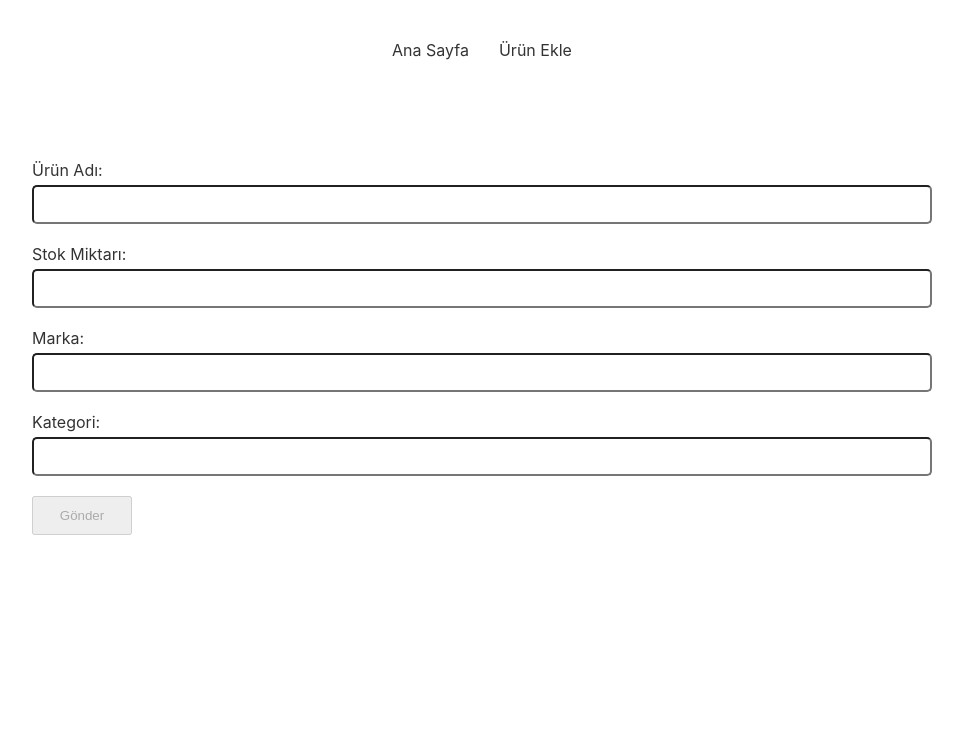
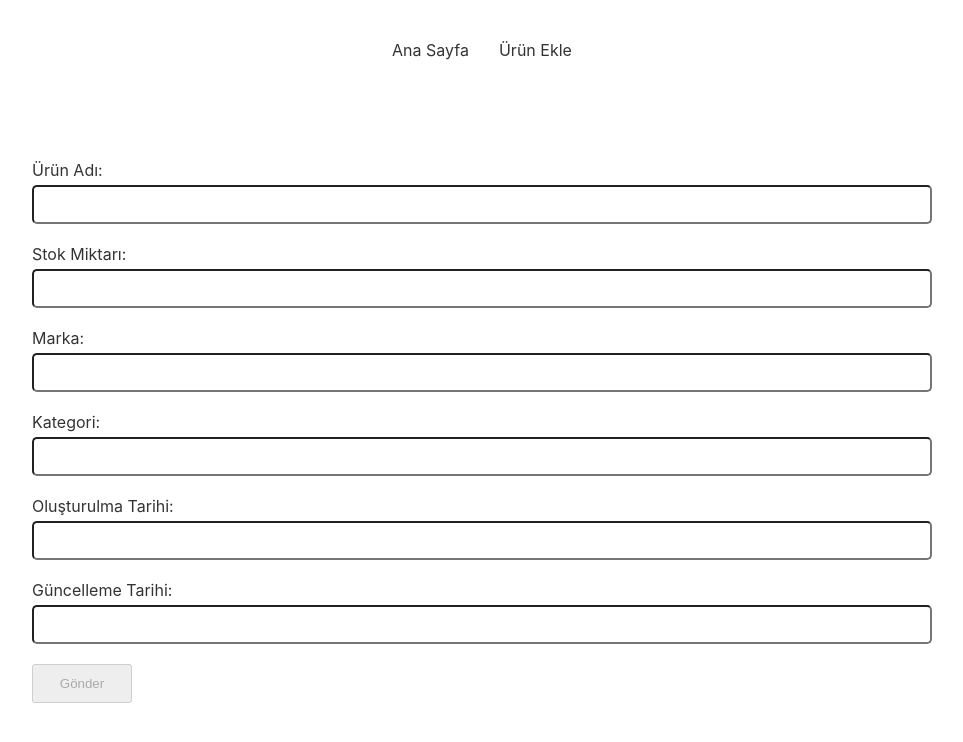
Before and after one commit to FKonyali/wms, a Vue app: page /add-product in a window 1280 px wide. Shown: the top 742 px of the page, without its empty margins (158-1121 px from the left). Built offline with nearby package versions, Linux system fonts and the light colour scheme.

Commit message:
edit button enabled

```diff
--- a/src/components/Input.vue
+++ b/src/components/Input.vue
@@ -13,6 +13,8 @@
             :maxlength="inputMaxLength"
             class="form-group__input"
             @input="eventInput"
+            :disabled="inputDisabled"
+            :value="inputValue"
         >
     </div>
 </template>
@@ -41,7 +43,11 @@ export default {
         },
         inputMaxLength: {
             type: Number
-        }
+        },
+        inputDisabled: {
+            type: Boolean
+        },
+        inputValue: {}
     },
     methods: {
         eventInput (e) {
--- a/src/components/ProductItem.vue
+++ b/src/components/ProductItem.vue
@@ -15,10 +15,10 @@
             </ul>
         </div>
         <div class="product-item__buttons">
-            <Button class="product-item__button">
+            <Button class="product-item__button" @click.native="productEdit">
                 Düzenle
             </Button>
-            <Button class="product-item__button">
+            <Button class="product-item__button" @click.native="productRemove">
                 Sil
             </Button>
         </div>
@@ -37,6 +37,16 @@ export default {
     },
     components: {
         Button
+    },
+    methods: {
+        productEdit () {
+            this.$store.commit('updateEditProduct', this.productObj)
+
+            this.$router.push('/add-product')
+        },
+        productRemove () {
+
+        }
     }
 }
 </script>
--- a/src/helpers/LocalStorage.js
+++ b/src/helpers/LocalStorage.js
@@ -3,4 +3,6 @@ import DummyData from "../resources/DummyData"
 
 export const LoadFromLocalStorage = () => (JSON.parse(localStorage.getItem(LOCALSTORAGEKEY) ?? JSON.stringify(DummyData.products)))
 
-export const SaveToLocalStorage = (links) => { localStorage.setItem(LOCALSTORAGEKEY, JSON.stringify(links)) }
+export const SaveToLocalStorage = (products) => { localStorage.setItem(LOCALSTORAGEKEY, JSON.stringify(products)) }
+
+SaveToLocalStorage(DummyData)
--- a/src/store/getters.js
+++ b/src/store/getters.js
@@ -1,5 +1,11 @@
 export default {
     getProduct (state) {
         return state.product
+    },
+    getEditProduct (state) {
+        return state.editProduct
+    },
+    getAddProduct (state) {
+        return state.addProduct
     }
 }
--- a/src/store/mutations.js
+++ b/src/store/mutations.js
@@ -1,5 +1,11 @@
 export default {
     updateProduct (state, data) {
         state.product = data
+    },
+    updateEditProduct (state, data) {
+        state.editProduct = data
+    },
+    updateAddProduct (state, data) {
+        state.addProduct = data
     }
 }
--- a/src/store/state.js
+++ b/src/store/state.js
@@ -2,6 +2,8 @@ import { LoadFromLocalStorage } from '../helpers/LocalStorage'
 
 export default {
     product: {
-        products: LoadFromLocalStorage() || []
-    }
+        ...LoadFromLocalStorage() || [],
+    },
+    editProduct: {},
+    addProduct: {}
 }
--- a/src/views/AddProduct.vue
+++ b/src/views/AddProduct.vue
@@ -1,34 +1,55 @@
 <template>
     <div class="container">
         <div class="add-product">
+            <!-- {{ addProduct }} -->
             <Input
                 inputName="name"
                 inputType="text"
                 inputLabel="Ürün Adı:"
                 :inputMaxLength="250"
-                v-model="form.name"
+                v-model="addProduct.title"
+                :inputValue="addProduct.title"
             />
             <Input
                 inputName="amount"
                 inputType="number"
                 inputLabel="Stok Miktarı:"
-                v-model="form.amount"
+                v-model="addProduct.amountofstock"
+                :inputValue="addProduct.amountofstock"
             />
             <Input
                 inputName="brand"
                 inputType="text"
                 inputLabel="Marka:"
-                v-model="form.brand"
+                v-model="addProduct.brand"
+                :inputValue="addProduct.brand"
             />
             <Input
                 inputName="category"
                 inputType="text"
                 inputLabel="Kategori:"
-                v-model="form.category"
+                v-model="addProduct.category"
+                :inputValue="addProduct.category"
+            />
+            <Input
+                inputName="createdate"
+                inputType="text"
+                inputLabel="Oluşturulma Tarihi:"
+                v-model="addProduct.createDate"
+                :inputValue="addProduct.createDate"
+                :inputDisabled="addProduct.createDate ? true : false"
+            />
+            <Input
+                inputName="lastupdatedate"
+                inputType="text"
+                inputLabel="Güncelleme Tarihi:"
+                v-model="addProduct.lastUpdateDate"
+                :inputValue="addProduct.lastUpdateDate"
+                :inputDisabled="addProduct.lastUpdateDate ? true : false"
             />
             <Button
                 @click.native="buttonClicked"
-                :buttonDisabled="(form.name && form.amount && form.brand && form.category) ? false : true"
+                :buttonDisabled="(addProduct.title && addProduct.amountofstock && addProduct.brand && addProduct.category) ? false : true"
             >
                 Gönder
             </Button>
@@ -37,6 +58,7 @@
 </template>
 
 <script>
+// import { SaveToLocalStorage } from '@/helpers/LocalStorage'
 import Button from '@/components/Button.vue'
 import Input from '@/components/Input.vue'
 
@@ -49,18 +71,60 @@ export default {
     data () {
         return {
             form: {
-                name: '',
-                amount: '',
+                title: '',
                 brand: '',
-                category: ''
+                category: '',
+                createDate: '',
+                amountofstock: '',
+                lastUpdateDate: ''
             }
         }
     },
     methods: {
         buttonClicked () {
             console.log('...')
+            const foundIndex = this.getProducts.products.findIndex(x => x.id == this.getEditProduct.id)
+            console.log(foundIndex)
+            // this.$store.commit('updateProduct', this.getProduct.produts[foundIndex])
         }
-    }
+    },
+    computed: {
+        getEditProduct () {
+            return this.$store.getters.getEditProduct
+        },
+        addProduct () {
+            return this.$store.getters.getAddProduct
+        },
+        getProducts () {
+            return this.$store.getters.getProduct
+        }
+    },
+    mounted () {
+        this.$store.commit('updateAddProduct', {
+            title: this.getEditProduct.title,
+            brand: this.getEditProduct.brand,
+            category: this.getEditProduct.category ? this.getEditProduct.category.map(function (e) { return e.name }).join(', ') : this.getEditProduct.category,
+            createDate: this.getEditProduct.createDate,
+            amountofstock: this.getEditProduct.amountofstock,
+            lastUpdateDate: this.getEditProduct.lastUpdateDate
+        })
+    },
+    // watch: {
+    //     addProduct: {
+    //         handler (val) {
+    //             const foundIndex = this.getProducts.products.findIndex(x => x.id == this.getEditProduct.id)
+    //             const newArr = []
+    //             console.log(foundIndex)
+    //             this.$store.commit('updateAddProduct', {
+    //                 ...this.addProduct,
+
+    //             })
+
+    //             items.splice(foundIndex, 1, newArr)
+    //         },
+    //         deep: true
+    //     }
+    // }
 }
 </script>
 
```
